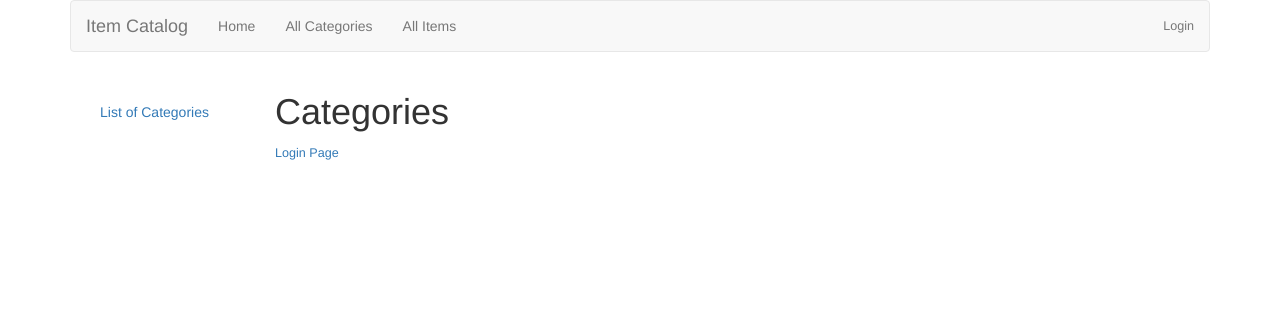
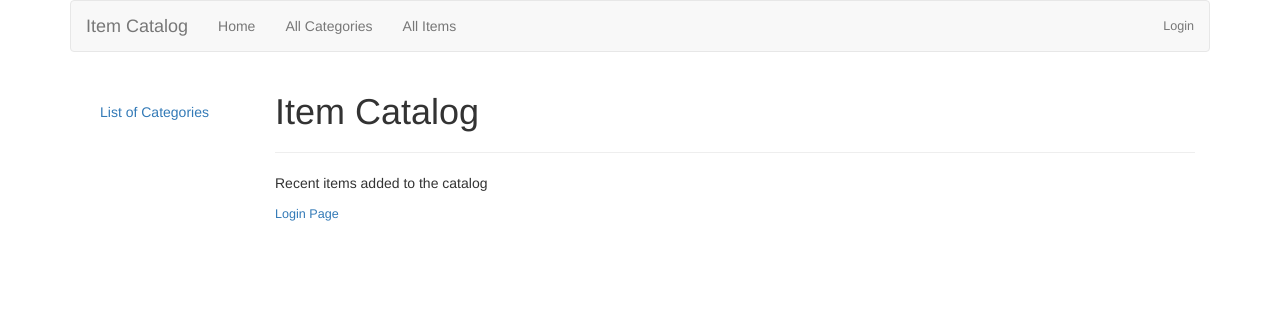
Before and after one commit to jerrywardlow/p3catalog, a Flask app: page / in a window 1280 px wide. Shown: the top 312 px of the page. Run offline with Flask 2, Linux system fonts and the light colour scheme; some libraries are stand-ins or nearby versions.

Commit message:
Adjusted formatting

```diff
--- a/templates/JSON.html
+++ b/templates/JSON.html
@@ -5,7 +5,7 @@
 {% block content %}
 
 <h2>Using JSON</h2>
-
+<hr>
 <p>JSON endpoints can be accessed using the following syntax:</p>
 <p>List of all categories: <code>localhost:5000/categories/JSON/</code></p>
 <p>List of all items: <code>localhost:5000/items/JSON/</code></p>
--- a/templates/category/categories.html
+++ b/templates/category/categories.html
@@ -5,7 +5,7 @@
 {% block content %}
 
 <h1>List of All Categories in Catalog</h1>
-
+<hr>
 {% for i in categories %}
 <a style="font-size:120%" href='{{url_for('categoryHome', category_id = i.id)}}'>{{i.name}}</a></br>
 Created by: {{i.user.name}}</br></br>
--- a/templates/category/categoryadd.html
+++ b/templates/category/categoryadd.html
@@ -3,7 +3,8 @@
 {% block title %}Add New Category{% endblock %}
 
 {% block content %}
-
+<h1>Add a new Category</h1>
+<hr>
 <form action = '{{url_for('categoryAdd')}}' method = 'POST'>
   <input type="hidden" name="_csrf_token" value="{{ csrf_token() }}">
 
--- a/templates/category/categorydelete.html
+++ b/templates/category/categorydelete.html
@@ -3,7 +3,8 @@
 {% block title %}Delete {{category.name}}{% endblock %}
 
 {% block content %}
-
+<h1>Delete {{category.name}}</h1>
+<hr>
 Delete {{category.name}}????</br></br>
 
 THIS IS PERMANENT AND WILL DELETE ALL ASSOCIATED ITEMS!!!!
--- a/templates/category/categoryedit.html
+++ b/templates/category/categoryedit.html
@@ -4,7 +4,8 @@
 
 {% block content %}
 
-Edit {{category.name}}</br></br>
+<h1>Edit {{category.name}}</h1>
+<hr>
 
 <form action = '{{url_for('categoryEdit', category_id = category.id)}}' method = 'POST'>
   <input type="hidden" name="_csrf_token" value="{{ csrf_token() }}">
--- a/templates/category/categoryhome.html
+++ b/templates/category/categoryhome.html
@@ -5,6 +5,7 @@
 {% block content %}
 
 <h1>Category Home for {{category.name}}</h1>
+<hr>
 Category created by {{category.user.name}}</br></br>
 
 Description: {{category.description}}</br></br>
@@ -21,7 +22,7 @@
 {% endfor %}
 
 {% if privacy_status %}
-<a style="font-size:90%" href='{{url_for('itemAdd', category_id = category.id)}}'>Add a new item</a></br>
+<a style="font-size:90%" href='{{url_for('itemAdd', category_id = category.id)}}'>Add a new item in {{category.name}}</a></br>
 {% if ownership_status %}
 <a style="font-size:90%" href='{{url_for('categoryEdit', category_id = category.id)}}'>Edit Category</a></br>
 <a style="font-size:90%" href='{{url_for('categoryDelete', category_id = category.id)}}'>Delete Category</a></br>
--- a/templates/index.html
+++ b/templates/index.html
@@ -4,9 +4,11 @@
 
 {% block content %}
 
-<h1>Categories</h1>
-{% for i in categories %}
-<a style="font-size:120%" href='{{url_for('categoryHome', category_id = i.id)}}'>{{i.name}}</a>
+<h1>Item Catalog</h1>
+<hr>
+<p>Recent items added to the catalog</p>
+{% for i in items %}
+<a  href='{{url_for('itemHome', item_id = i.id)}}'>{{i.name}}</a>
 </br></br>
 {% endfor %}
 
--- a/templates/item/itemadd.html
+++ b/templates/item/itemadd.html
@@ -3,6 +3,8 @@
 {% block title %}Add New Item{% endblock %}
 
 {% block content %}
+<h1>Add new item</h1>
+<hr>
 
 <form action = '{{url_for('itemAdd')}}' method = 'POST'>
   <input type="hidden" name="_csrf_token" value="{{ csrf_token() }}">
--- a/templates/item/itemdelete.html
+++ b/templates/item/itemdelete.html
@@ -3,7 +3,8 @@
 {% block title %}Delete {{item.name}}{% endblock %}
 
 {% block content %}
-
+<h1>Delete {{item.name}}</h1>
+<hr>
 Delete {{item.name}}????</br></br>
 
 THIS IS PERMANENT!!!
--- a/templates/item/itemedit.html
+++ b/templates/item/itemedit.html
@@ -5,7 +5,8 @@
 {% block content %}
 
 
-Edit {{item.name}}</br></br>
+<h1>Edit {{item.name}}</h1>
+<hr>
 
 <form action = '{{url_for('itemEdit', item_id = item.id)}}' method = 'POST'>
   <input type="hidden" name="_csrf_token" value="{{ csrf_token() }}">
--- a/templates/item/itemhome.html
+++ b/templates/item/itemhome.html
@@ -4,7 +4,8 @@
 
 {% block content %}
 
-<h2>Item Home for {{item.name}}</h2>
+<h1>Item Home for {{item.name}}</h1>
+<hr>
 Item created by {{item.user.name}}</br></br>
 
 name: {{item.name}}</br>
--- a/templates/item/items.html
+++ b/templates/item/items.html
@@ -5,6 +5,7 @@
 {% block content %}
 
 <h1>List of All Items in Catalog</h1>
+<hr>
 
 {% for i in items %}
 {%if i.photo %}
```
